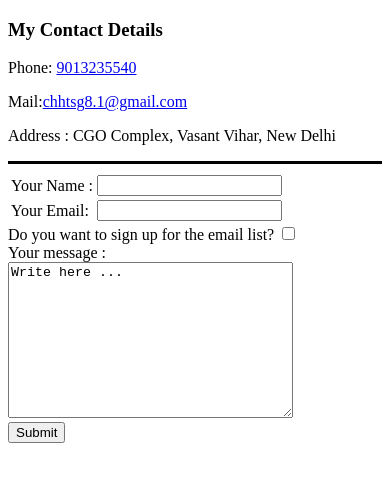
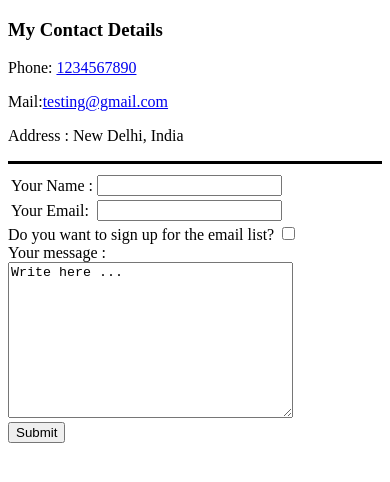
Before and after one commit to hashcat80085/cv, a plain HTML site: page contact.html in a window 390 px wide. Drawn offline with Linux system fonts and the light colour scheme.

Commit message:
Update contact.html
Added dummy phone number and enail

```diff
--- a/contact.html
+++ b/contact.html
@@ -7,9 +7,9 @@
 <body>
 
     <h3>My Contact Details</h3>
-    <p>Phone: <a href="tel:9013235540">9013235540</a></p>
-    <p>Mail:<a href="mailto:chhtsg8.1@gmail.com">chhtsg8.1@gmail.com</a></p>
-    <p>Address : CGO Complex, Vasant Vihar, New Delhi</p>
+    <p>Phone: <a href="tel:1234567890">1234567890</a></p>
+    <p>Mail:<a href="mailto:testing@gmail.com">testing@gmail.com</a></p>
+    <p>Address : New Delhi, India </p>
     <hr size="3 " noshade="0 " color="black">
 
     <form action="index.html">
```
